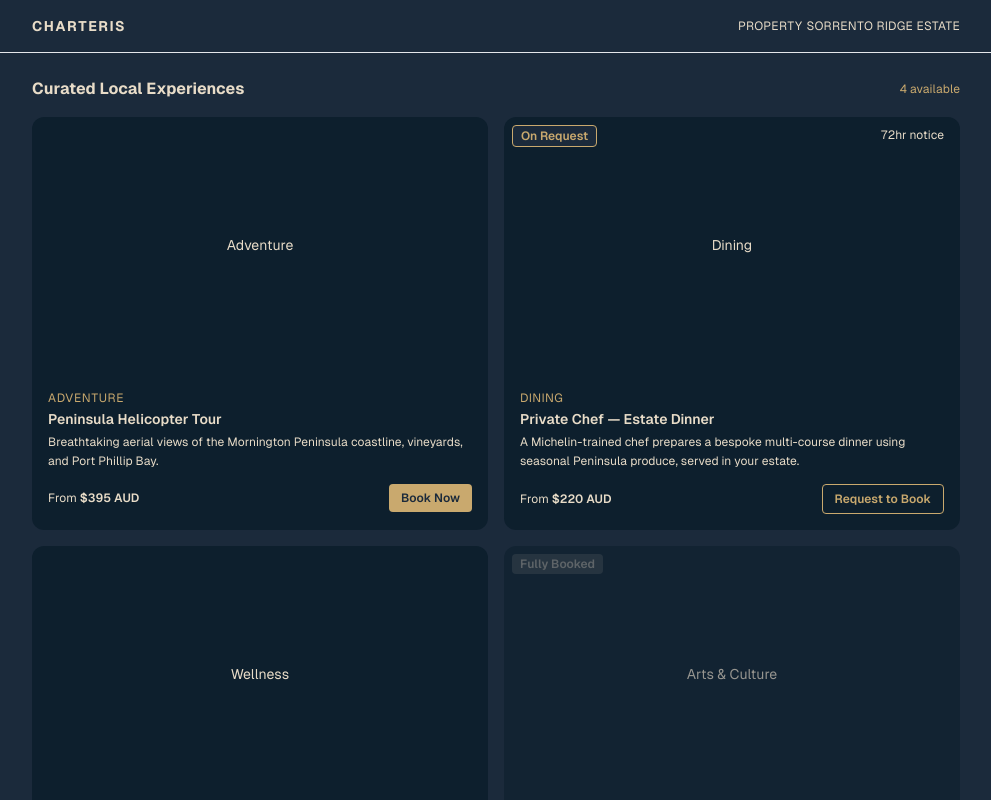
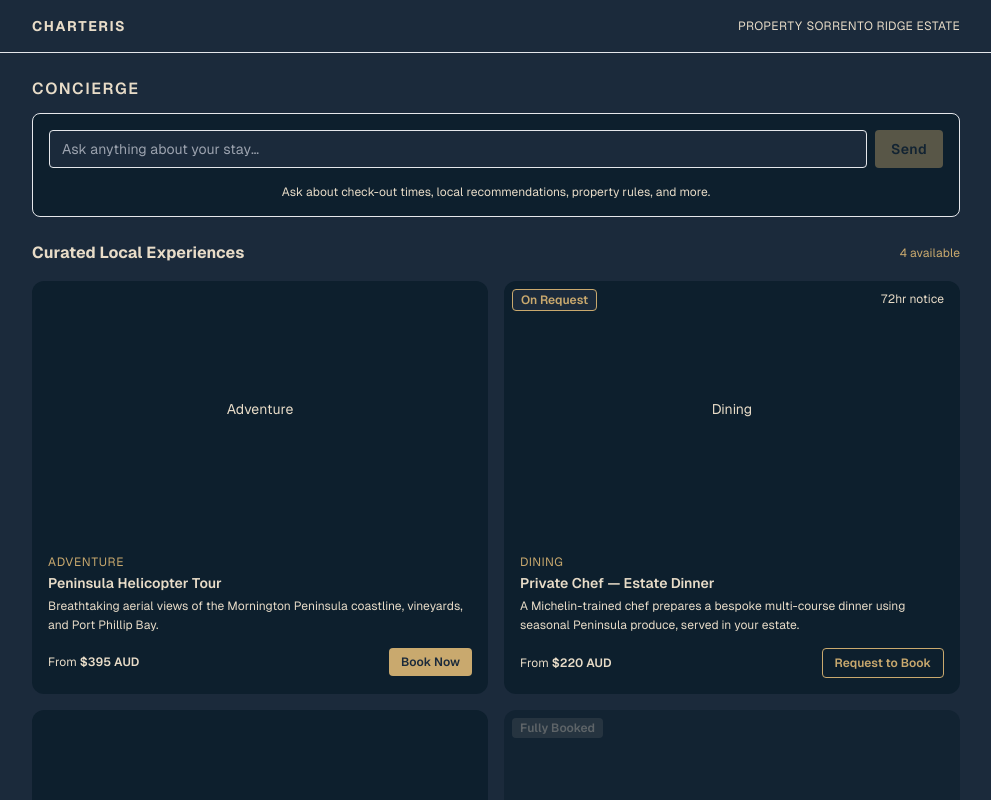
Before and after one commit to uzat/charteris, a Next.js app: page /stay/sorrento-ridge in a window 1280 px wide. Both pictures are taken after a click on the button "Skip". Shown: the top 800 px of the page, without its empty margins (144-1135 px from the left). Built offline with nearby package versions, Linux system fonts and the light colour scheme.

Commit message:
feat: CHR-07 — AI Concierge Search Bar (Sprint 1 stub)

```diff
--- /dev/null
+++ b/app/api/concierge/route.ts
@@ -0,0 +1,16 @@
+import { NextResponse } from 'next/server';
+
+export async function POST(request: Request) {
+  const body = await request.json() as { query?: string; bookingType?: string };
+  const query = typeof body.query === 'string' ? body.query.trim() : '';
+
+  if (!query) {
+    return NextResponse.json({ error: 'query is required' }, { status: 400 });
+  }
+
+  // Sprint 1 stub — AI integration deferred to Sprint 2 (CHR-08)
+  return NextResponse.json({
+    answer:
+      "Thanks for your question! Our full concierge AI will be available soon. In the meantime, please call us on the number provided in your welcome pack.",
+  });
+}
--- a/app/stay/[slug]/page.tsx
+++ b/app/stay/[slug]/page.tsx
@@ -6,6 +6,7 @@ import QuietHoursBanner from '../../../components/features/quiet-hours/QuietHour
 import GuestSessionProvider from '../../../components/features/onboarding/GuestSessionProvider';
 import ExperienceGrid from '../../../components/features/experiences/ExperienceGrid';
 import HouseManual from '../../../components/features/house-manual/HouseManual';
+import ConciergeSearch from '../../../components/features/concierge/ConciergeSearch';
 
 interface PageProps {
   params: { slug: string };
@@ -24,7 +25,10 @@ export default function StayPage({ params }: PageProps) {
         {(bookingType) => (
           <main className="mx-auto max-w-[960px] px-4 py-6 space-y-6">
             <QuietHoursBanner config={config.quietHours} />
-            {/* CHR-07: ConciergeSearch */}
+            <ConciergeSearch
+              bookingType={bookingType}
+              propertyName={config.branding.propertyName}
+            />
             <ExperienceGrid
               experiences={config.experiences}
               bookingType={bookingType}
--- /dev/null
+++ b/components/features/concierge/ConciergeSearch.tsx
@@ -0,0 +1,124 @@
+'use client';
+import { useState, useRef, type FormEvent } from 'react';
+import type { BookingType } from '../../../lib/types/property';
+import TypingIndicator from './TypingIndicator';
+
+interface ConciergeSearchProps {
+  bookingType: BookingType;
+  propertyName: string;
+}
+
+interface Message {
+  role: 'user' | 'assistant';
+  content: string;
+}
+
+export default function ConciergeSearch({ bookingType, propertyName }: ConciergeSearchProps) {
+  const [query, setQuery] = useState('');
+  const [messages, setMessages] = useState<Message[]>([]);
+  const [isLoading, setIsLoading] = useState(false);
+  const [error, setError] = useState<string | null>(null);
+  const inputRef = useRef<HTMLInputElement>(null);
+
+  const handleSubmit = async (e: FormEvent) => {
+    e.preventDefault();
+    const trimmed = query.trim();
+    if (!trimmed || isLoading) return;
+
+    const userMessage: Message = { role: 'user', content: trimmed };
+    setMessages(prev => [...prev, userMessage]);
+    setQuery('');
+    setIsLoading(true);
+    setError(null);
+
+    try {
+      const res = await fetch('/api/concierge', {
+        method: 'POST',
+        headers: { 'Content-Type': 'application/json' },
+        body: JSON.stringify({ query: trimmed, bookingType }),
+      });
+
+      if (!res.ok) {
+        const data = await res.json().catch(() => ({}));
+        throw new Error((data as { error?: string }).error ?? `Error ${res.status}`);
+      }
+
+      const data = await res.json() as { answer: string };
+      setMessages(prev => [...prev, { role: 'assistant', content: data.answer }]);
+    } catch (err) {
+      setError(err instanceof Error ? err.message : 'Something went wrong. Please try again.');
+    } finally {
+      setIsLoading(false);
+      inputRef.current?.focus();
+    }
+  };
+
+  return (
+    <section aria-label="Concierge">
+      <h2 className="mb-3 text-base font-semibold text-sand/70 uppercase tracking-widest">
+        Concierge
+      </h2>
+      <div className="rounded-lg border border-sand/10 bg-navy-dark p-4 space-y-4">
+        {messages.length > 0 && (
+          <div className="space-y-3 max-h-64 overflow-y-auto" role="log" aria-live="polite">
+            {messages.map((msg, i) => (
+              <div
+                key={i}
+                className={`text-sm leading-relaxed ${
+                  msg.role === 'user'
+                    ? 'text-sand/80 text-right'
+                    : 'text-sand/60'
+                }`}
+              >
+                {msg.role === 'assistant' && (
+                  <span className="mr-1 text-gold text-xs font-medium uppercase tracking-wider">
+                    {propertyName} ·{' '}
+                  </span>
+                )}
+                {msg.content}
+              </div>
+            ))}
+            {isLoading && (
+              <div className="flex items-center gap-2">
+                <span className="text-gold text-xs font-medium uppercase tracking-wider">
+                  {propertyName} ·{' '}
+                </span>
+                <TypingIndicator />
+              </div>
+            )}
+          </div>
+        )}
+
+        {error && (
+          <p className="text-xs text-amber-300" role="alert">{error}</p>
+        )}
+
+        <form onSubmit={handleSubmit} className="flex gap-2">
+          <input
+            ref={inputRef}
+            type="text"
+            value={query}
+            onChange={e => setQuery(e.target.value)}
+            placeholder="Ask anything about your stay…"
+            className="flex-1 rounded bg-navy border border-sand/20 px-3 py-2 text-sm text-sand placeholder-sand/30 focus:outline-none focus:border-gold/50 transition-colors"
+            disabled={isLoading}
+            aria-label="Ask the concierge"
+          />
+          <button
+            type="submit"
+            disabled={!query.trim() || isLoading}
+            className="px-4 py-2 rounded bg-gold text-navy text-sm font-semibold tracking-wide transition-opacity disabled:opacity-40 hover:opacity-90"
+          >
+            Send
+          </button>
+        </form>
+
+        {messages.length === 0 && !isLoading && (
+          <p className="text-xs text-sand/30 text-center">
+            Ask about check-out times, local recommendations, property rules, and more.
+          </p>
+        )}
+      </div>
+    </section>
+  );
+}
--- /dev/null
+++ b/components/features/concierge/TypingIndicator.tsx
@@ -0,0 +1,13 @@
+export default function TypingIndicator() {
+  return (
+    <div className="flex items-center gap-1 px-1" aria-label="Concierge is typing" role="status">
+      {[0, 1, 2].map((i) => (
+        <span
+          key={i}
+          className="h-1.5 w-1.5 rounded-full bg-gold animate-bounce"
+          style={{ animationDelay: `${i * 150}ms`, animationDuration: '900ms' }}
+        />
+      ))}
+    </div>
+  );
+}
--- a/components/features/onboarding/OnboardingOverlay.tsx
+++ b/components/features/onboarding/OnboardingOverlay.tsx
@@ -1,11 +1,8 @@
 'use client';
 
-import { useState, useEffect } from 'react';
+import { useState } from 'react';
 import type { BookingType } from '../../../lib/types/property';
-import {
-  getStoredBookingType,
-  setStoredBookingType,
-} from '../../../lib/utils/sessionStorage';
+import { setStoredBookingType } from '../../../lib/utils/sessionStorage';
 
 const BOOKING_OPTIONS: { type: BookingType; label: string; emoji: string }[] = [
   { type: 'family', label: 'Family', emoji: '👨‍👩‍👧‍👦' },
@@ -22,10 +19,6 @@ interface OnboardingOverlayProps {
 
 export default function OnboardingOverlay({ onComplete }: OnboardingOverlayProps) {
   const [selected, setSelected] = useState<BookingType | null>(null);
-
-  function handleSelect(type: BookingType) {
-    setSelected(type);
-  }
 
   function handleConfirm() {
     const type = selected ?? 'general';
@@ -59,7 +52,7 @@ export default function OnboardingOverlay({ onComplete }: OnboardingOverlayProps
             return (
               <button
                 key={type}
-                onClick={() => handleSelect(type)}
+                onClick={() => setSelected(type)}
                 className="flex min-h-[56px] items-center gap-3 rounded-lg border px-4 py-3 text-left text-sm font-medium transition-colors"
                 style={{
                   borderColor: '#C9A96E',
```
Also changed, not shown: components/features/house-manual/CollapsiblePanel.tsx (+7 -25 lines).
